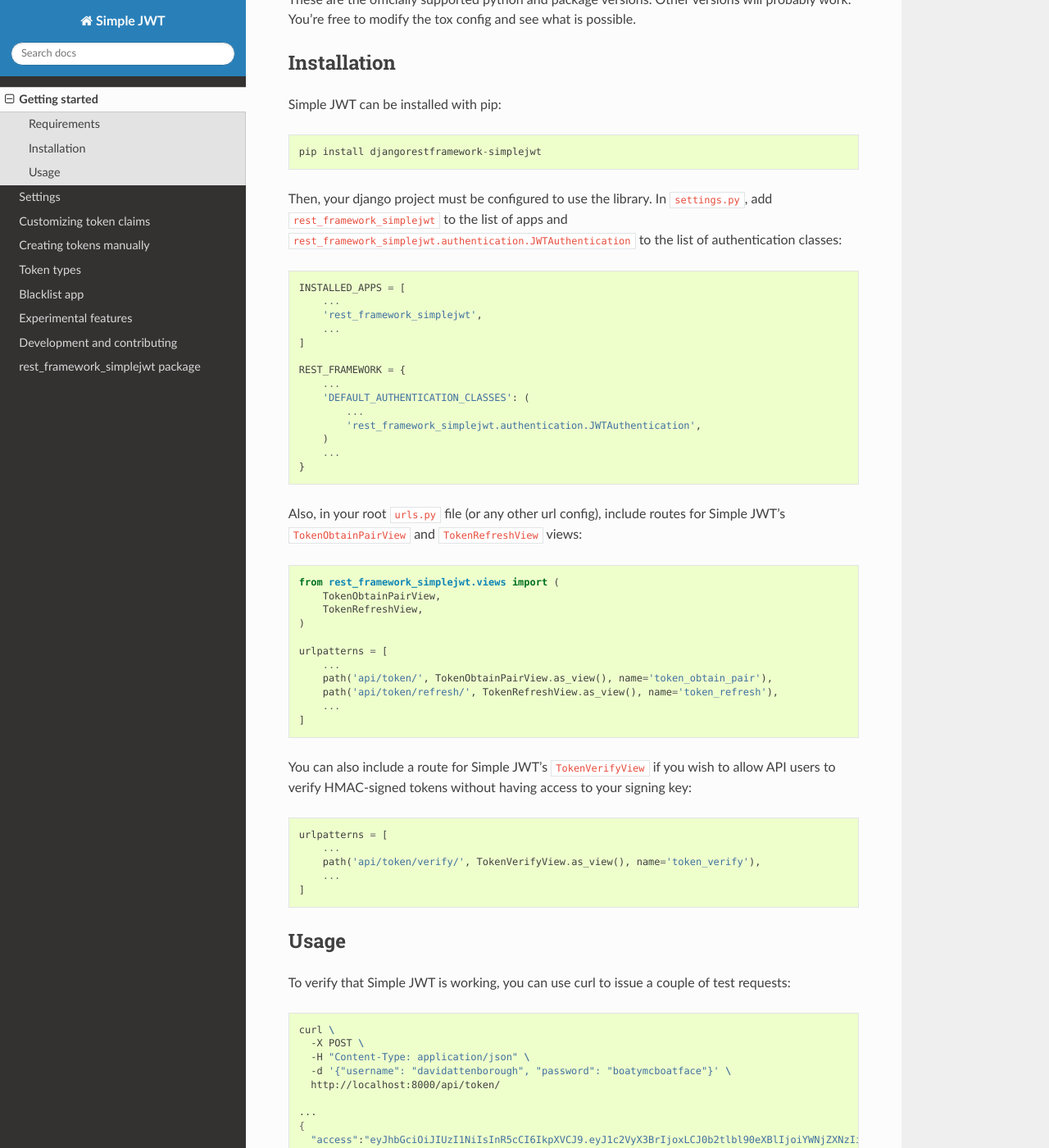
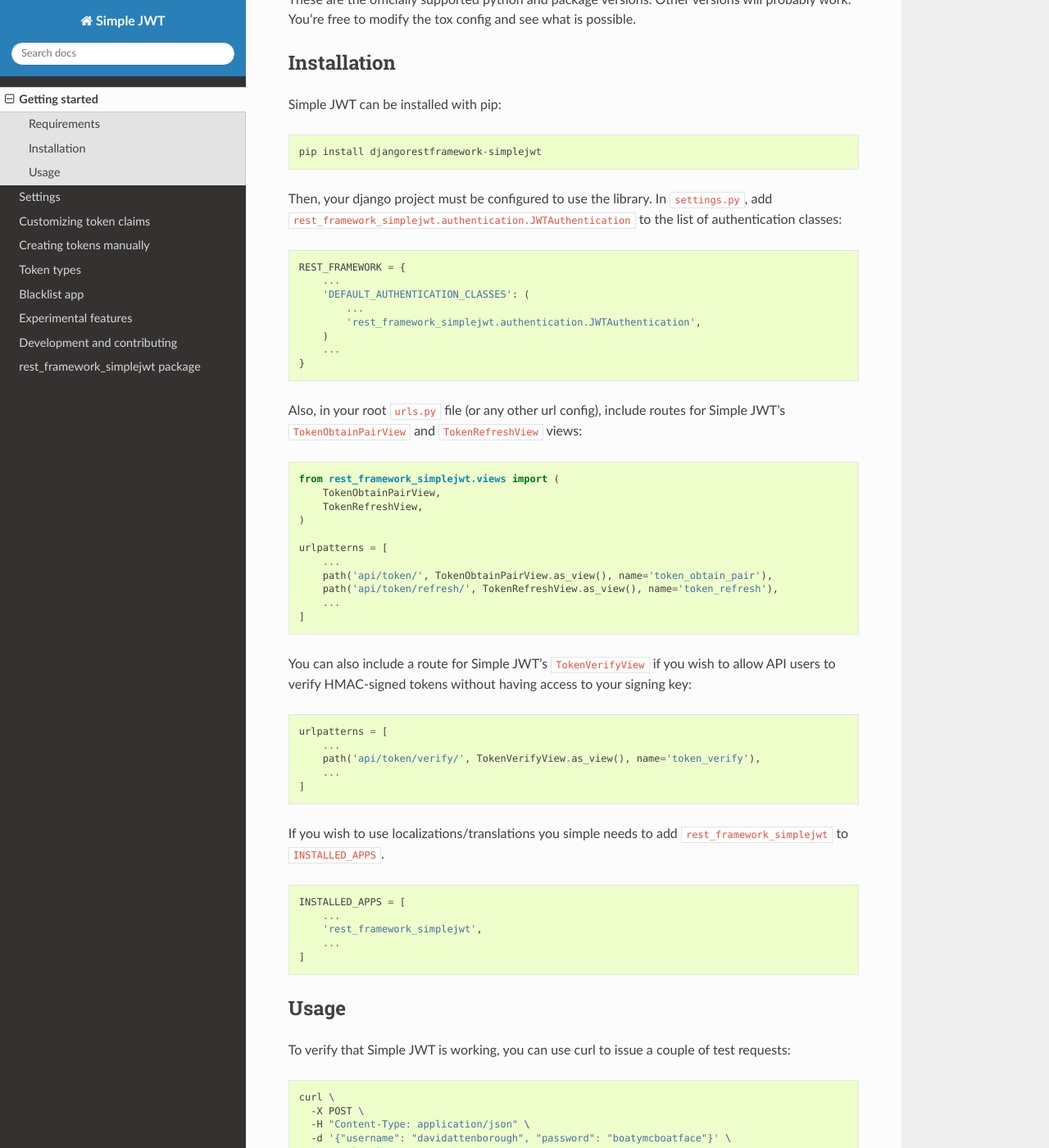
Before and after one commit to jazzband/djangorestframework-simplejwt, a Sphinx documentation site: the page built from docs/getting_started.rst, in a window 1280 px wide and 1400 px high, scrolled down 324 px. Shown: the whole window at 82% size. Built offline with Sphinx 7.4.7 and the Read the Docs theme 2.0.0, drawn with Linux system fonts in a browser that asks for light colours; the version number could not be read and is left out.

Commit message:
Separate localization docs from default

```diff
--- a/docs/getting_started.rst
+++ b/docs/getting_started.rst
@@ -22,17 +22,11 @@ Simple JWT can be installed with pip::
   pip install djangorestframework-simplejwt
 
 Then, your django project must be configured to use the library.  In
-``settings.py``, add ``rest_framework_simplejwt`` to the list of apps and
+``settings.py``, add
 ``rest_framework_simplejwt.authentication.JWTAuthentication`` to the list of
 authentication classes:
 
 .. code-block:: python
-
-  INSTALLED_APPS = [
-      ...
-      'rest_framework_simplejwt',
-      ...
-  ]
 
   REST_FRAMEWORK = {
       ...
@@ -71,6 +65,18 @@ signing key:
       path('api/token/verify/', TokenVerifyView.as_view(), name='token_verify'),
       ...
   ]
+
+If you wish to use localizations/translations you simple needs to add
+``rest_framework_simplejwt`` to ``INSTALLED_APPS``.
+
+.. code-block:: python
+
+  INSTALLED_APPS = [
+      ...
+      'rest_framework_simplejwt',
+      ...
+  ]
+
 
 Usage
 -----
```
